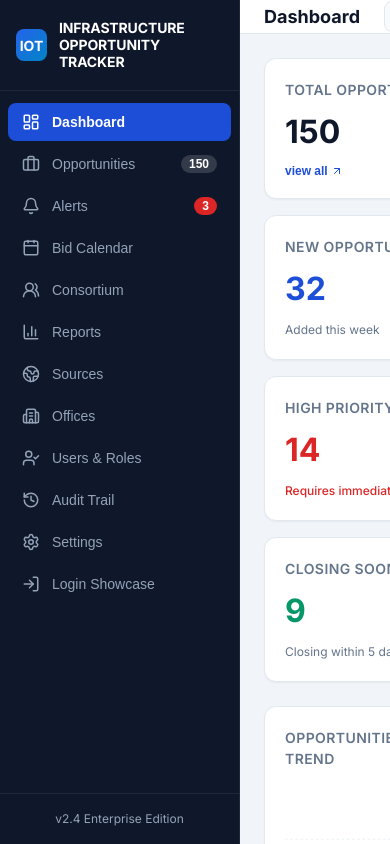
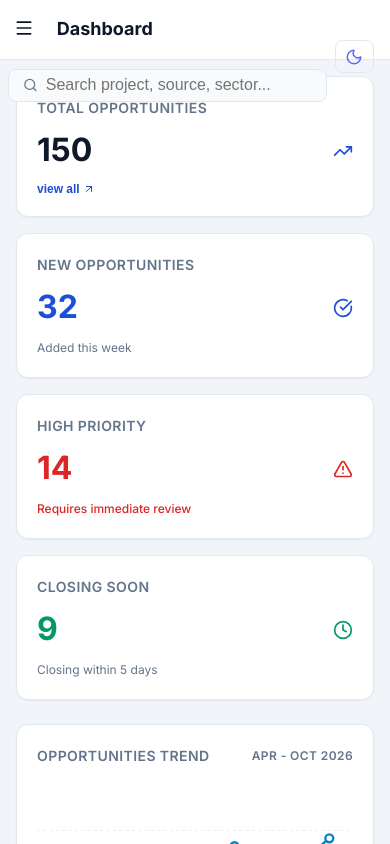
Before and after one commit to sakishnu50/Tender_Association, a React (Vite) app: page / in a window 390 px wide. Built offline with nearby package versions, Linux system fonts and the light colour scheme.

Commit message:
Mobile Preview

```diff
--- a/src/App.jsx
+++ b/src/App.jsx
@@ -27,6 +27,7 @@ export default function App() {
   const [searchVal, setSearchVal] = useState('');
   const [selectedOpp, setSelectedOpp] = useState(null);
   const [darkMode, setDarkMode] = useState(false);
+  const [isMobileSidebarOpen, setIsMobileSidebarOpen] = useState(false);
 
   const [isPursueOpen, setIsPursueOpen] = useState(false);
   const [isDeclineOpen, setIsDeclineOpen] = useState(false);
@@ -44,10 +45,10 @@ export default function App() {
     }
   };
 
-  const handleSelectOpportunity = (opp) => {
+  const handleSelectOpportunity = (opp, calendarDate) => {
     setSelectedOpp(opp || mockOpportunities[0]);
     setActiveTab('opp_details');
-    navigate('/opportunities/details');
+    navigate('/opportunities/details', { state: { calendarDate } });
   };
 
   const titlesMap = {
@@ -69,7 +70,12 @@ export default function App() {
   return (
     <div className="app-container">
       {/* Sidebar Navigation */}
-      <Sidebar activeTab={activeTab} setActiveTab={setActiveTab} />
+      <Sidebar
+        activeTab={activeTab}
+        setActiveTab={setActiveTab}
+        isOpen={isMobileSidebarOpen}
+        setIsOpen={setIsMobileSidebarOpen}
+      />
 
       {/* Main Workspace Area */}
       <div className="main-content">
@@ -79,6 +85,7 @@ export default function App() {
           activeTabTitle={titlesMap[activeTab]}
           darkMode={darkMode}
           toggleTheme={toggleTheme}
+          onMenuClick={() => setIsMobileSidebarOpen(true)}
         />
 
         {/* Declarative View Router */}
@@ -104,9 +111,9 @@ export default function App() {
             element={
               <OpportunityDetailsView
                 opportunity={selectedOpp || mockOpportunities[0]}
-                onBack={() => {
-                  setActiveTab('opportunities');
-                  navigate('/opportunities');
+                onBack={(calendarDate) => {
+                  setActiveTab('calendar');
+                  navigate('/calendar', { state: { targetDate: calendarDate } });
                 }}
                 onOpenPursue={() => setIsPursueOpen(true)}
                 onOpenDecline={() => setIsDeclineOpen(true)}
--- a/src/components/Header.jsx
+++ b/src/components/Header.jsx
@@ -1,13 +1,18 @@
 import React from 'react';
-import { Search, Bell, ChevronDown, Sun, Moon } from 'lucide-react';
+import { Search, Bell, ChevronDown, Sun, Moon, Menu } from 'lucide-react';
 
-export default function Header({ searchVal, setSearchVal, activeTabTitle, darkMode, toggleTheme }) {
+export default function Header({ searchVal, setSearchVal, activeTabTitle, darkMode, toggleTheme, onMenuClick }) {
   return (
     <header className="top-header">
-      <div style={{ display: 'flex', alignItems: 'center', gap: '1.5rem' }}>
-        <h2 style={{ fontSize: '1.125rem', fontWeight: '700', color: 'var(--text-main)' }}>
-          {activeTabTitle || 'Dashboard'}
-        </h2>
+      <div style={{ display: 'flex', alignItems: 'center', gap: '1.5rem', flexWrap: 'wrap', flex: 1 }}>
+        <div style={{ display: 'flex', alignItems: 'center', gap: '1rem' }}>
+          <button className="mobile-menu-btn btn btn-outline" onClick={onMenuClick} style={{ padding: '0.4rem', border: 'none' }}>
+            <Menu size={20} />
+          </button>
+          <h2 style={{ fontSize: '1.125rem', fontWeight: '700', color: 'var(--text-main)' }}>
+            {activeTabTitle || 'Dashboard'}
+          </h2>
+        </div>
         <div className="header-search">
           <Search size={16} color="var(--text-muted)" />
           <input
@@ -40,7 +45,7 @@ export default function Header({ searchVal, setSearchVal, activeTabTitle, darkMo
           )}
         </button>
 
-        <div id="header-actions-portal" style={{ display: 'flex', alignItems: 'center', gap: '1rem' }} />
+        <div id="header-actions-portal" style={{ display: 'flex', alignItems: 'center', gap: '1rem', flexWrap: 'wrap' }} />
       </div>
     </header>
   );
--- a/src/components/Sidebar.jsx
+++ b/src/components/Sidebar.jsx
@@ -30,7 +30,7 @@ const navItems = [
   { id: 'login', label: 'Login Showcase', icon: LogIn, path: '/login' }
 ];
 
-export default function Sidebar({ activeTab, setActiveTab }) {
+export default function Sidebar({ activeTab, setActiveTab, isOpen, setIsOpen }) {
   const navigate = useNavigate();
   const location = useLocation();
 
@@ -45,10 +45,18 @@ export default function Sidebar({ activeTab, setActiveTab }) {
   const handleNavClick = (item) => {
     setActiveTab(item.id);
     navigate(item.path);
+    if (setIsOpen) setIsOpen(false);
   };
 
   return (
-    <aside className="sidebar">
+    <>
+      {isOpen && (
+        <div
+          className="sidebar-overlay"
+          onClick={() => setIsOpen && setIsOpen(false)}
+        />
+      )}
+      <aside className={`sidebar ${isOpen ? 'open' : ''}`}>
       <div className="sidebar-header">
         <div style={{
           width: '32px',
@@ -104,5 +112,6 @@ export default function Sidebar({ activeTab, setActiveTab }) {
         v2.4 Enterprise Edition
       </div>
     </aside>
+    </>
   );
 }
--- a/src/index.css
+++ b/src/index.css
@@ -260,6 +260,8 @@ body {
   display: flex;
   flex-direction: column;
   min-width: 0;
+  max-width: 100%;
+  box-sizing: border-box;
   height: 100vh;
   overflow-y: auto;
 }
@@ -593,3 +595,67 @@ body {
   from { transform: translateY(12px); opacity: 0; }
   to { transform: translateY(0); opacity: 1; }
 }
+
+/* Mobile Responsiveness Updates */
+.mobile-menu-btn {
+  display: none;
+}
+.sidebar-overlay {
+  position: fixed;
+  top: 0;
+  left: 0;
+  right: 0;
+  bottom: 0;
+  background-color: rgba(0, 0, 0, 0.5);
+  z-index: 35;
+}
+
+@media (max-width: 1024px) {
+  .top-header {
+    height: auto;
+    min-height: 60px;
+    padding: 1rem 1.5rem;
+    flex-wrap: wrap;
+    gap: 1rem;
+  }
+}
+
+@media (max-width: 768px) {
+  .sidebar {
+    position: fixed;
+    transform: translateX(-100%);
+    z-index: 40;
+  }
+  .sidebar.open {
+    transform: translateX(0);
+  }
+  .mobile-menu-btn {
+    display: flex;
+  }
+  .top-header {
+    padding: 1rem;
+  }
+  .header-search {
+    width: 100%;
+    order: 3; /* Push search below title and actions on small screens */
+  }
+  .header-actions {
+    flex-wrap: wrap;
+  }
+  .page-container {
+    padding: 1rem;
+  }
+}
+
+@media (max-width: 480px) {
+  .header-search input {
+    font-size: 1rem; /* Prevent iOS zoom on focus */
+  }
+  .top-header {
+    padding: 0.75rem 0.5rem;
+    gap: 0.5rem;
+  }
+  .header-actions {
+    gap: 0.5rem;
+  }
+}
--- a/src/views/BidCalendarView.jsx
+++ b/src/views/BidCalendarView.jsx
@@ -1,5 +1,6 @@
 import React, { useState, useEffect, useRef } from 'react';
 import { createPortal } from 'react-dom';
+import { useLocation } from 'react-router-dom';
 import { Calendar as CalendarIcon, Search, X, ChevronLeft, ChevronRight, XCircle, Filter } from 'lucide-react';
 import { mockCalendarEvents, mockOpportunities } from '../data/mockData';
 import { useCalendar } from '../hooks/useApiQueries';
@@ -10,7 +11,13 @@ export default function BidCalendarView({ searchVal: propSearchVal, onSelectOppo
 
   const activeSearch = propSearchVal || '';
 
-  const [currentDate, setCurrentDate] = useState(() => new Date());
+  const location = useLocation();
+  const [currentDate, setCurrentDate] = useState(() => {
+    if (location.state && location.state.targetDate) {
+      return new Date(location.state.targetDate);
+    }
+    return new Date();
+  });
   const [view, setView] = useState('Month'); // 'Year', 'Month', 'Week', 'List'
   const [isDrawerOpen, setIsDrawerOpen] = useState(false);
   const [isFilterDropdownOpen, setIsFilterDropdownOpen] = useState(false);
@@ -90,7 +97,7 @@ export default function BidCalendarView({ searchVal: propSearchVal, onSelectOppo
 
     if (!onSelectOpportunity) return;
     const opp = mockOpportunities.find(o => o.name.includes(evt.desc) || evt.desc.includes(o.name)) || mockOpportunities[0];
-    onSelectOpportunity(opp);
+    onSelectOpportunity(opp, evt.date);
   };
 
   const handlePrev = () => {
@@ -160,6 +167,7 @@ export default function BidCalendarView({ searchVal: propSearchVal, onSelectOppo
           justifyContent: 'flex-start',
           cursor: cellEvents.length > 0 ? 'pointer' : 'default',
           transition: 'all 0.2s',
+          minWidth: 0,
         }}
         className="calendar-cell"
       >
@@ -182,7 +190,7 @@ export default function BidCalendarView({ searchVal: propSearchVal, onSelectOppo
           </span>
         </div>
 
-        <div style={{ display: 'flex', flexDirection: 'column', gap: '0.25rem', width: '100%' }}>
+        <div style={{ display: 'flex', flexDirection: 'column', gap: '0.25rem', width: '100%', minWidth: 0 }}>
           {cellEvents.map((evt, i) => {
             const isDead = evt.type === 'deadline';
             const isMeet = evt.type === 'meeting';
@@ -192,7 +200,7 @@ export default function BidCalendarView({ searchVal: propSearchVal, onSelectOppo
             const borderColor = isDead ? 'var(--danger)' : isMeet ? 'var(--warning)' : isCut ? 'var(--info)' : 'var(--border-color)';
 
             return (
-              <div key={i} style={{
+              <div key={i} className="calendar-cell-event" style={{
                 fontSize: '0.7rem',
                 padding: '0.3rem 0.4rem',
                 borderRadius: '4px',
@@ -202,7 +210,8 @@ export default function BidCalendarView({ searchVal: propSearchVal, onSelectOppo
                 whiteSpace: 'nowrap',
                 overflow: 'hidden',
                 textOverflow: 'ellipsis',
-                fontWeight: '600'
+                fontWeight: '600',
+                minWidth: 0
               }} title={evt.title}>
                 {evt.title}
               </div>
@@ -386,6 +395,17 @@ export default function BidCalendarView({ searchVal: propSearchVal, onSelectOppo
             grid-template-columns: 1fr;
             gap: 0.5rem !important;
           }
+          .calendar-cell {
+            padding: 0.25rem !important;
+            min-height: 70px !important;
+          }
+          .calendar-cell > div > span {
+            font-size: 0.75rem !important;
+          }
+          .calendar-cell-event {
+            font-size: 0.6rem !important;
+            padding: 0.15rem 0.2rem !important;
+          }
         }
       `}</style>
 
@@ -411,7 +431,7 @@ export default function BidCalendarView({ searchVal: propSearchVal, onSelectOppo
             </div>
           </div>
 
-          {view !== 'List' && view !== 'Year' && (
+          {view !== 'List' && view !== 'Year' && view !== 'Week' && (
             <div style={{ display: 'grid', gridTemplateColumns: 'repeat(7, 1fr)', gap: '0.5rem', textTransform: 'uppercase', fontSize: '0.8rem', fontWeight: '800', color: 'var(--text-muted)', textAlign: 'center', marginBottom: '0.5rem' }}>
               {weekDays.map(d => <div key={d}>{d}</div>)}
             </div>
@@ -430,10 +450,17 @@ export default function BidCalendarView({ searchVal: propSearchVal, onSelectOppo
           )}
 
           {view === 'Week' && (
-            <div style={{ display: 'grid', gridTemplateColumns: 'repeat(7, 1fr)', gap: '0.5rem' }}>
-              {weekDaysArray.map((cellDate, i) => {
-                return renderCell(cellDate, `week-day-${i}`, true);
-              })}
+            <div style={{ overflowX: 'auto', WebkitOverflowScrolling: 'touch', paddingBottom: '0.5rem' }}>
+              <div style={{ minWidth: '700px' }}>
+                <div style={{ display: 'grid', gridTemplateColumns: 'repeat(7, 1fr)', gap: '0.5rem', textTransform: 'uppercase', fontSize: '0.8rem', fontWeight: '800', color: 'var(--text-muted)', textAlign: 'center', marginBottom: '0.5rem' }}>
+                  {weekDays.map(d => <div key={d}>{d}</div>)}
+                </div>
+                <div style={{ display: 'grid', gridTemplateColumns: 'repeat(7, 1fr)', gap: '0.5rem' }}>
+                  {weekDaysArray.map((cellDate, i) => {
+                    return renderCell(cellDate, `week-day-${i}`, true);
+                  })}
+                </div>
+              </div>
             </div>
           )}
 
--- a/src/views/OpportunityDetailsView.jsx
+++ b/src/views/OpportunityDetailsView.jsx
@@ -1,13 +1,17 @@
 import React from 'react';
+import { useLocation } from 'react-router-dom';
 import { ArrowLeft, CheckCircle2, FileText, Download, Check, X } from 'lucide-react';
 
 export default function OpportunityDetailsView({ opportunity, onBack, onOpenPursue, onOpenDecline }) {
+  const location = useLocation();
+  const calendarDate = location.state?.calendarDate;
+
   if (!opportunity) return null;
 
   return (
     <div className="page-container">
       <button
-        onClick={onBack}
+        onClick={() => onBack(calendarDate)}
         style={{
           border: 'none',
           background: 'none',
@@ -21,7 +25,7 @@ export default function OpportunityDetailsView({ opportunity, onBack, onOpenPurs
           width: 'fit-content'
         }}
       >
-        <ArrowLeft size={16} /> Back to Opportunities
+        <ArrowLeft size={16} /> Back to Bid Calendar
       </button>
 
       <div style={{ display: 'grid', gridTemplateColumns: 'repeat(auto-fit, minmax(320px, 1fr))', gap: '1.5rem' }}>
```
